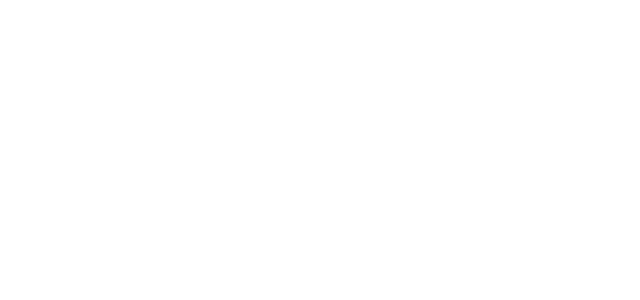
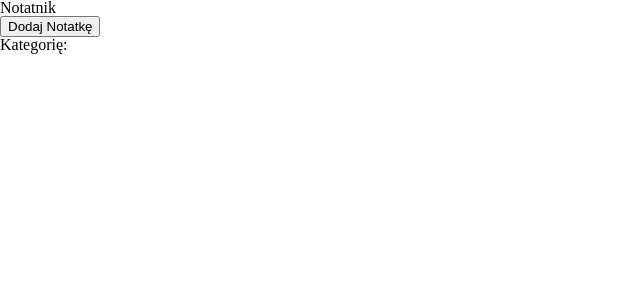
Before and after one commit to CodeVoyageer/Notatki, a React (Vite) app in the folder Notatnik-app/: page / in a window 1280 px wide. Shown: the top 300 px of the page, without its empty margins (0-640 px from the left). Built offline with nearby package versions, Linux system fonts and the light colour scheme.

Commit message:
suchy html

```diff
--- a/Notatnik-app/src/App.tsx
+++ b/Notatnik-app/src/App.tsx
@@ -1,5 +1,11 @@
+import Sidebar from "./components/Sidebar";
+
 function App() {
-  return <></>;
+  return (
+    <>
+      <Sidebar />
+    </>
+  );
 }
 
 export default App;
--- /dev/null
+++ b/Notatnik-app/src/components/Sidebar.tsx
@@ -0,0 +1,17 @@
+import React from "react";
+
+const Sidebar: React.FC = () => {
+  return (
+    <>
+      <section>
+        <h1>Notatnik</h1>
+        <button> Dodaj Notatkę</button>
+        <div>
+          <h1>Kategorię:</h1>
+        </div>
+      </section>
+    </>
+  );
+};
+
+export default Sidebar;
```
